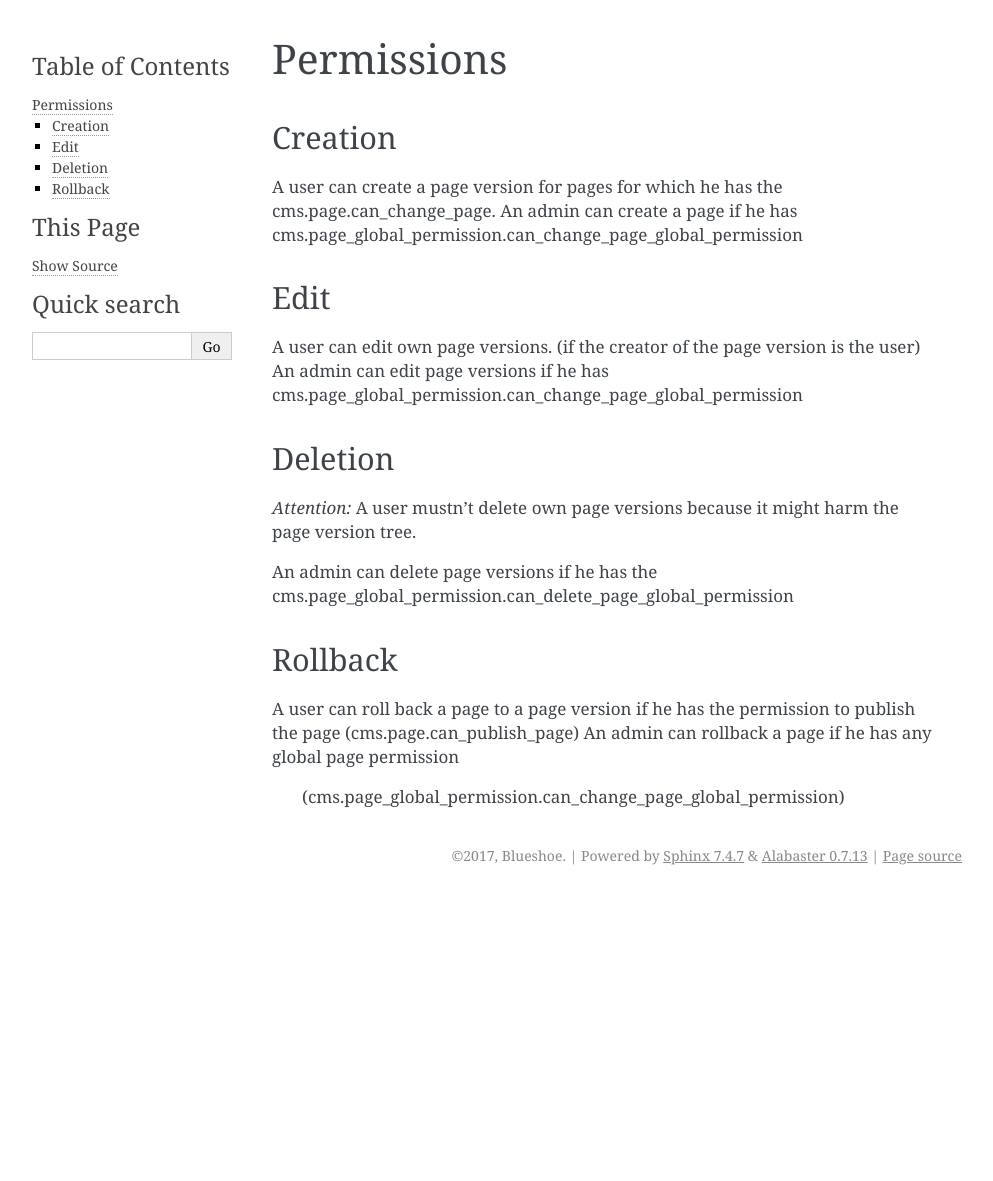
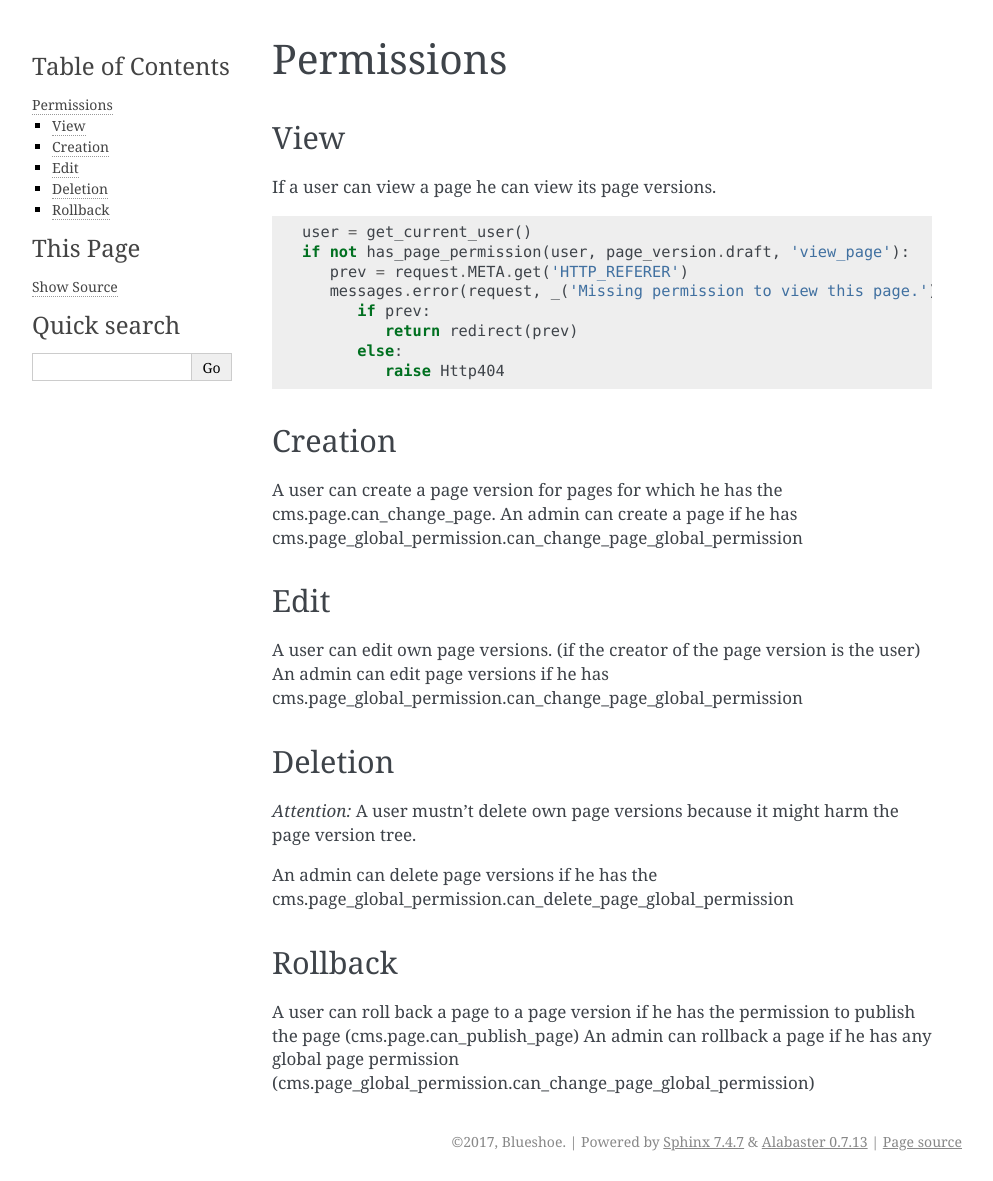
Before and after one commit to Blueshoe/djangocms-reversion2, a Sphinx documentation site: the page built from docs/sphinx/source/topics/Permissions.rst, in a window 1280 px wide. Shown: the whole page, without its empty margins (148-1141 px from the left). Built offline with Sphinx 7.4.7, drawn with Linux system fonts in a browser that asks for light colours; before the commit the page ends 900 px from its top, so only the background shows below that.

Commit message:
View permission

```diff
--- a/docs/sphinx/source/topics/Permissions.rst
+++ b/docs/sphinx/source/topics/Permissions.rst
@@ -1,5 +1,20 @@
 Permissions
 ===========
+
+View
+----
+If a user can view a page he can view its page versions.
+
+.. code-block:: python
+
+   user = get_current_user()
+   if not has_page_permission(user, page_version.draft, 'view_page'):
+      prev = request.META.get('HTTP_REFERER')
+      messages.error(request, _('Missing permission to view this page.'))
+         if prev:
+            return redirect(prev)
+         else:
+            raise Http404
 
 Creation
 --------
@@ -21,4 +36,4 @@ Rollback
 --------
 A user can roll back a page to a page version if he has the permission to publish the page (cms.page.can_publish_page)
 An admin can rollback a page if he has any global page permission
-    (cms.page_global_permission.can_change_page_global_permission)
+(cms.page_global_permission.can_change_page_global_permission)
```
Also changed, not shown: admin.py (+17 -7 lines).
